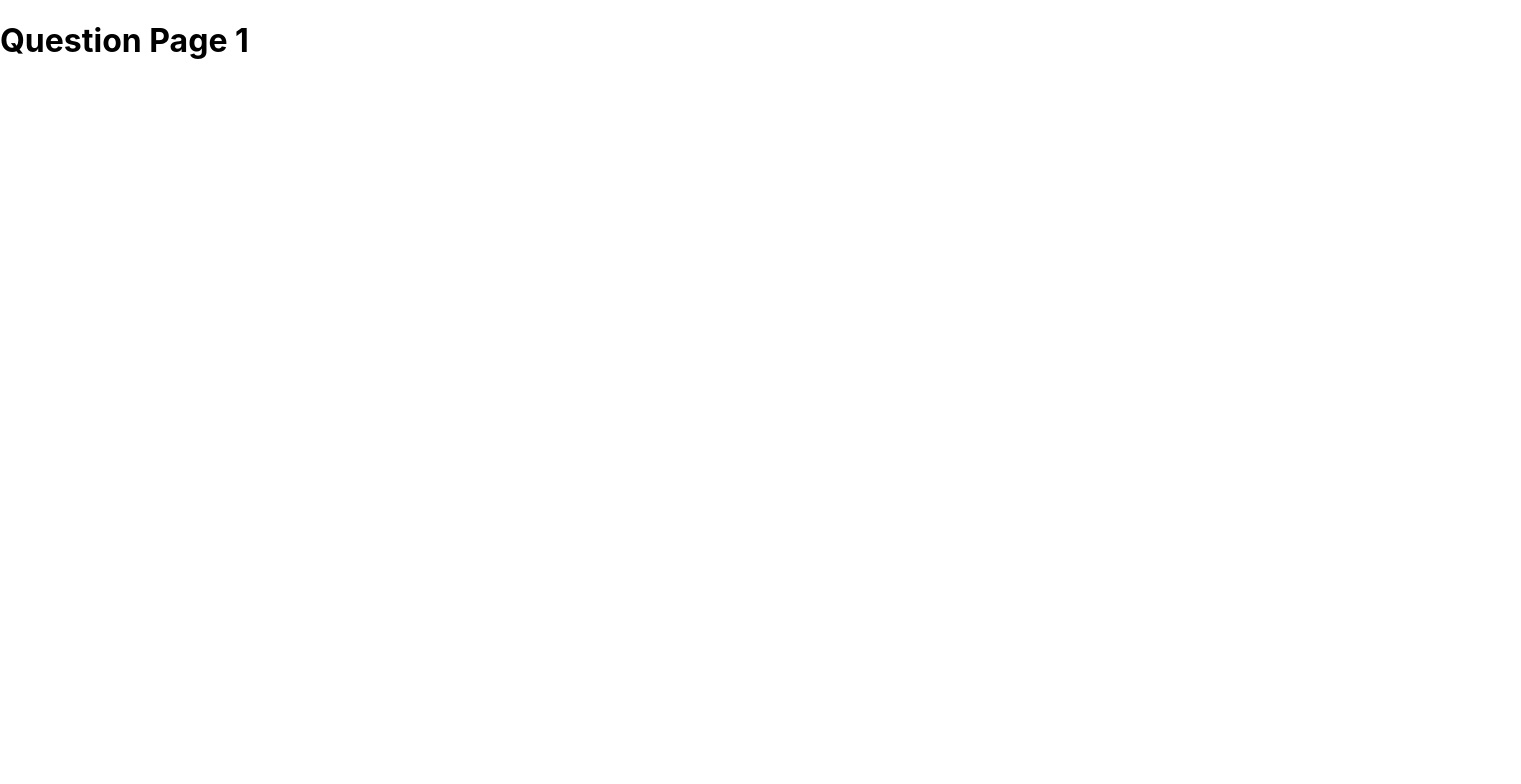
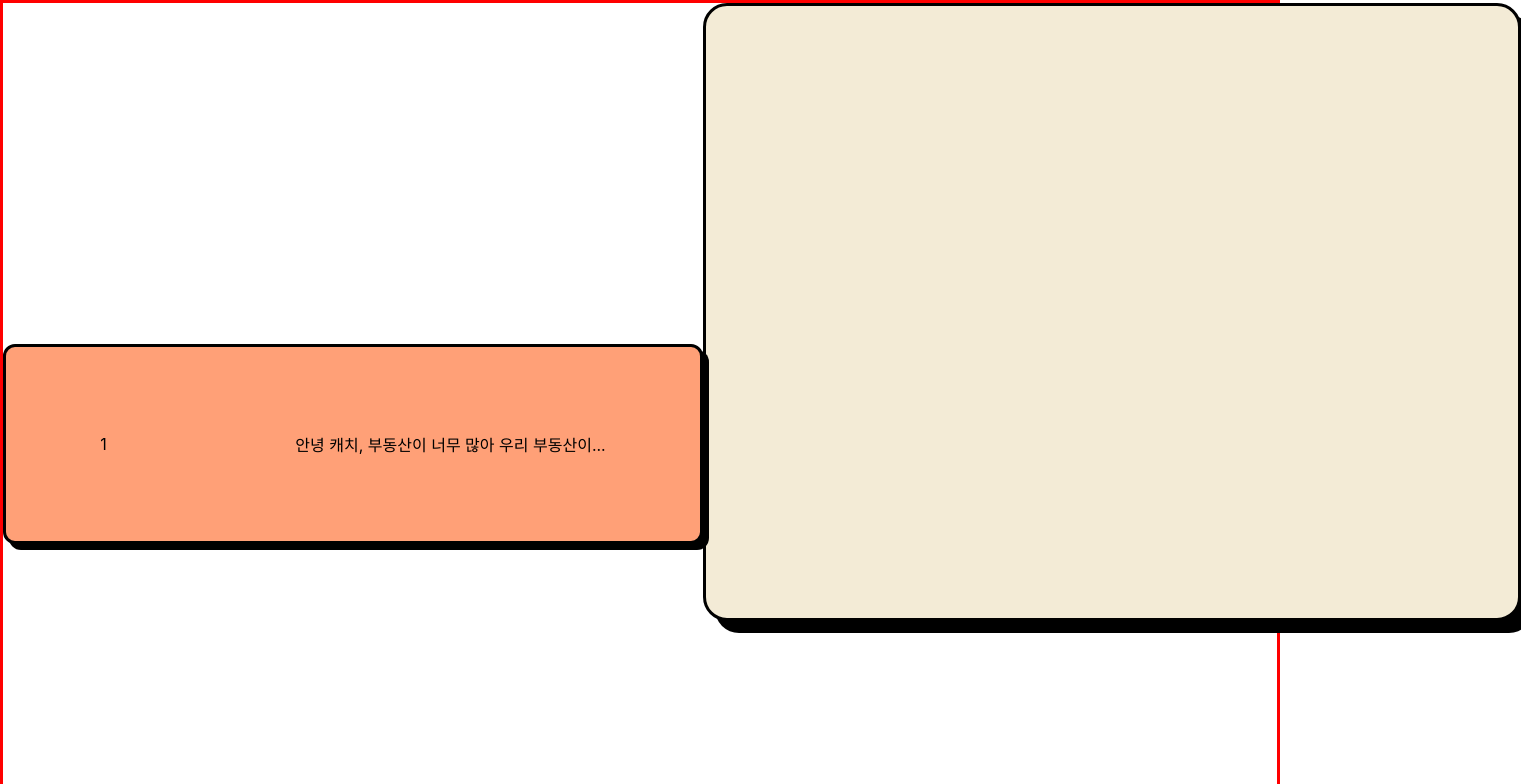
Before and after one commit to skku-comit/catch, a React (Create React App) app: page /catch/q1-page in a window 1280 px wide. Shown: the top 784 px of the page, 1521 px wide, since content can reach past the window. Built offline with nearby package versions, Linux system fonts and the light colour scheme.

Commit message:
question-container items position

```diff
--- a/src/pages/QuestionPages/Question1Page.js
+++ b/src/pages/QuestionPages/Question1Page.js
@@ -1,9 +1,24 @@
+//css
+import classes from "./Question1Page.module.css";
+
 const Question1Page = () => {
   return (
-    <div>
-      <h1>Question Page 1</h1>
+    <div className={classes["question-container"]}>
+      <div className={classes["question-problem"]}>
+        <div className={classes["question-problem-number"]}>1</div>
+        <div className={classes["question-problem-text"]}>
+          안녕 캐치, 부동산이 너무 많아 우리 부동산이...
+        </div>
+      </div>
+
+      <div className={classes["question-answer"]}>
+        <div className={classes["question-image"]}></div>
+        <div className={classes["question-image"]}></div>
+        <div className={classes["question-button"]}></div>
+        <div className={classes["question-button"]}></div>
+      </div>
     </div>
   );
-}
+};
 
 export default Question1Page;
--- /dev/null
+++ b/src/pages/QuestionPages/Question1Page.module.css
@@ -0,0 +1,34 @@
+.question-container {
+  display: flex;
+  flex-flow: column wrap;
+  justify-content: space-between;
+  align-items: center;
+  height: 100vh;
+  width: 100vw;
+  border: 3px solid red;
+}
+
+.question-problem {
+  width: 700px;
+  height: 200px;
+  border: 3px solid black;
+  border-radius: 12px;
+  background-color: #ffa077;
+  box-shadow: 6px 6px 0px black;
+  display: flex;
+  flex-direction: row;
+  justify-content: space-around;
+  align-items: center;
+  position: relative;
+  top: 43%;
+}
+
+.question-answer {
+  background-color: #f3ebd6;
+  width: 818px;
+  height: 618px;
+  border: 3px solid black;
+  border-radius: 24px;
+  margin-bottom: 65px;
+  box-shadow: 12px 12px 0px black;
+}
```
